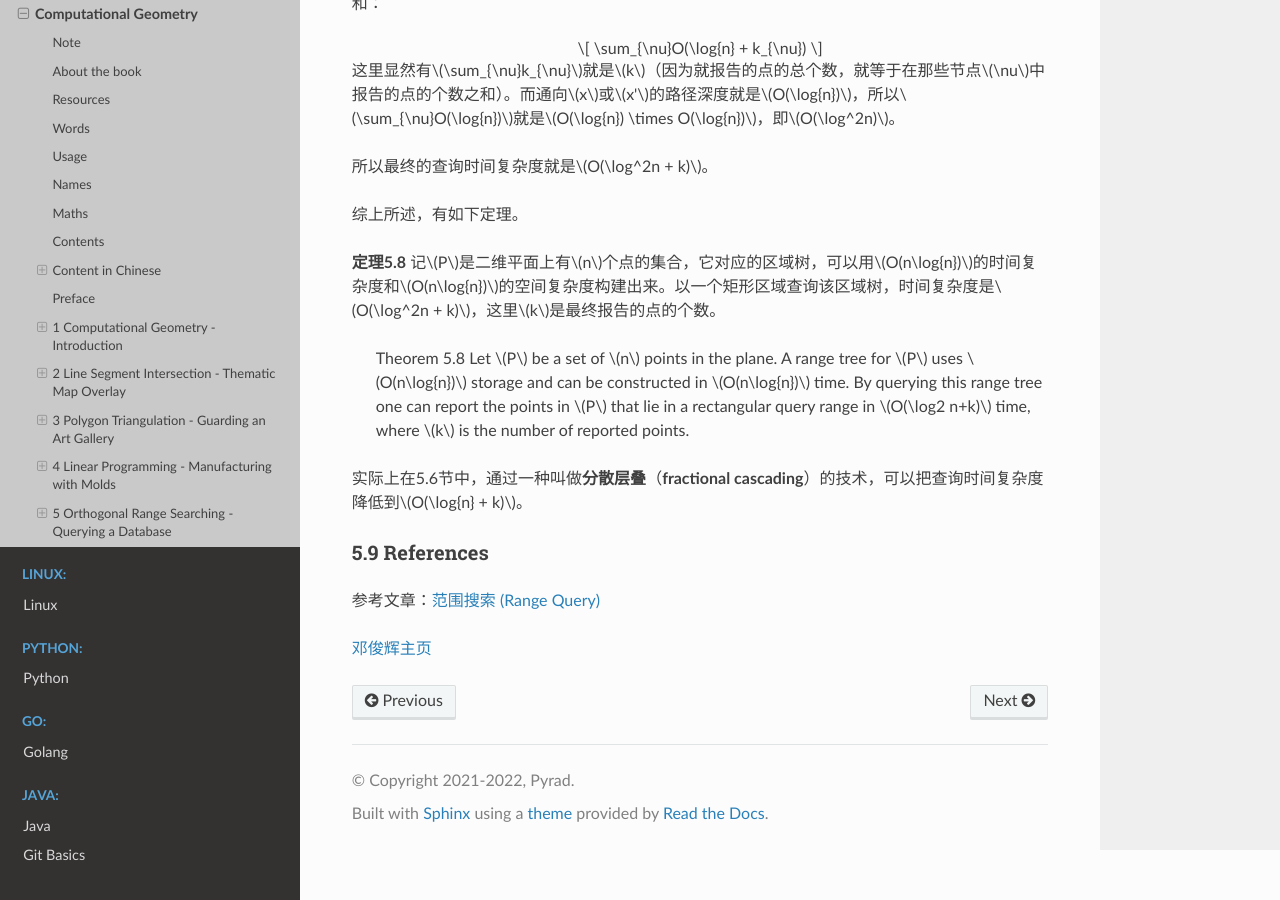
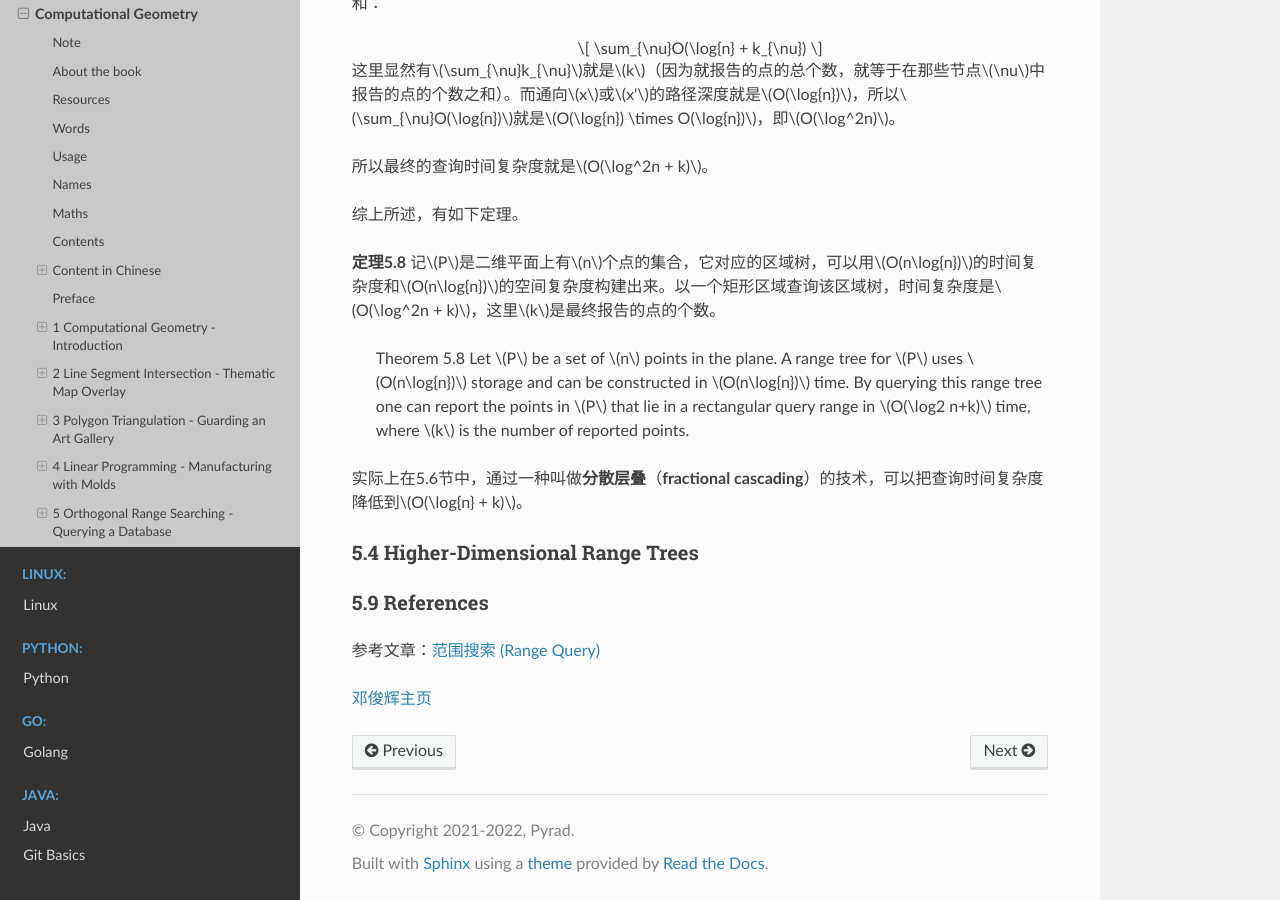
Before and after one commit to Pyrad/pyradnotes, a Sphinx documentation site: the page built from source/Geometry/ComputationalGeometryAA3rd.md, in a window 1280 px wide and 900 px high, scrolled down 88659 px. Built offline with Sphinx 7.4.7 and the Read the Docs theme 2.0.0, drawn with Linux system fonts in a browser that asks for light colours; a script that is not in the unit is left out.

Commit message:
CGAA3 Start section 5.4

```diff
--- a/source/Geometry/ComputationalGeometryAA3rd.md
+++ b/source/Geometry/ComputationalGeometryAA3rd.md
@@ -2676,6 +2676,10 @@ $$
 实际上在5.6节中，通过一种叫做**分散层叠**（**fractional cascading**）的技术，可以把查询时间复杂度降低到$O(\log{n} + k)$。
 
 
+### 5.4 Higher-Dimensional Range Trees
+
+
+
 
 ### 5.9 References
 
```
